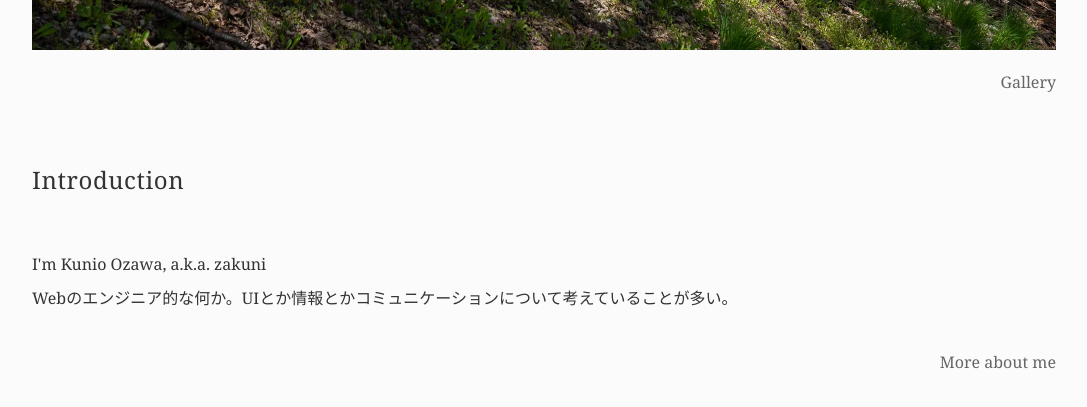
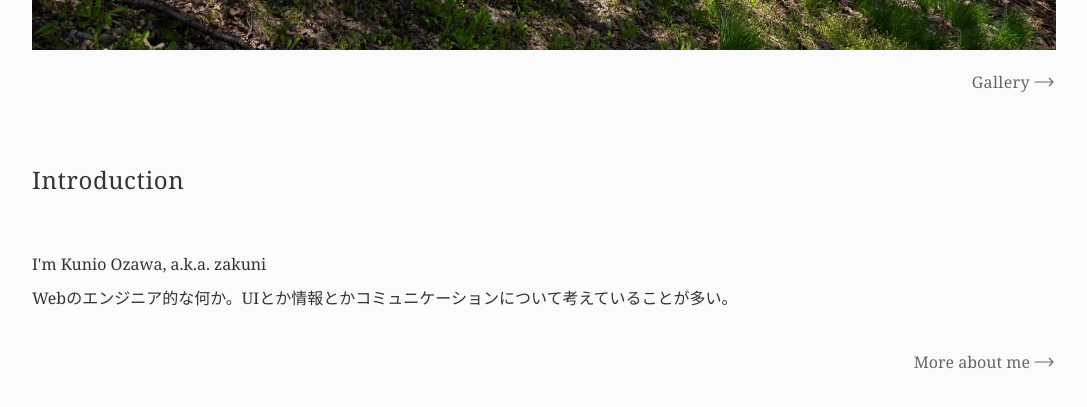
Before and after one commit to zakuni/ozawakun.io, a Next.js app: page / in a window 1280 px wide. Shown: the part 759-1166 px from the top of the page, without its empty margins (96-1183 px from the left). Built offline with nearby package versions, Linux system fonts and the light colour scheme.

Commit message:
use heroicon cursor instead of uikit-icon

```diff
--- a/app/gallery/page.tsx
+++ b/app/gallery/page.tsx
@@ -23,8 +23,13 @@ export default function Page() {
               <div className='lr_embed' style={{position: 'relative', paddingBottom: '50%', height: 0, overflow: 'hidden'}}>
                 <iframe id='iframe' src='https://lightroom.adobe.com/embed/shares/71663dcf01b0433193bbc0d6f04e04f8/slideshow?background_color=%232D2D2D&color=%23999999' frameBorder='0' style={{width:'100%', height:'100%', position: 'absolute', top:0, left:0}}></iframe>
               </div>
-              <div className="uk-align-right uk-margin-small">
-                <Link href="https://portfolio.ozawakun.io" className='uk-link-text'>Some more photos are available<span uk-icon="arrow-right" className='align-text-bottom'></span></Link>
+              <div className="mt-6">
+                <Link href="https://portfolio.ozawakun.io" className='inline-flex place-items-center uk-align-right uk-margin-small hover:text-gray-400 hover:no-underline transition duration-150'>
+                  Some more photos are available
+                  <svg xmlns="http://www.w3.org/2000/svg" fill="none" viewBox="0 0 24 24" strokeWidth={1.5} stroke="currentColor" className="size-6 stroke-[1.1px] ml-[2px]">
+                    <path strokeLinecap="round" strokeLinejoin="round" d="M17.25 8.25 21 12m0 0-3.75 3.75M21 12H3" />
+                  </svg>
+                </Link>
               </div>
             </div>
           </section>
--- a/app/index-page.tsx
+++ b/app/index-page.tsx
@@ -12,7 +12,12 @@ const IndexPage = () => (
           alt="Cover image"
           priority
         />
-        <Link href="/gallery" className='uk-align-right uk-link-text uk-margin-top'>Gallery<span uk-icon="arrow-right" className='align-text-bottom'></span></Link>
+        <Link href="/gallery" className='inline-flex place-items-center uk-align-right uk-margin-top hover:text-gray-400 hover:no-underline transition duration-150'>
+          <span className='tracking-wide'>Gallery</span>
+          <svg xmlns="http://www.w3.org/2000/svg" fill="none" viewBox="0 0 24 24" strokeWidth={1.5} stroke="currentColor" className="size-6 stroke-[1.1px] ml-[2px]">
+            <path strokeLinecap="round" strokeLinejoin="round" d="M17.25 8.25 21 12m0 0-3.75 3.75M21 12H3" />
+          </svg>
+        </Link>
       </section>
       <section className="uk-section uk-margin-remove-top uk-margin-remove-bottom uk-padding-small-top">
         <div id="about">
@@ -26,7 +31,12 @@ const IndexPage = () => (
             </p>
           </div>
         </div>
-        <Link href="/about" className='uk-align-right uk-link-text'>More about me<span uk-icon="arrow-right" className='align-text-bottom'></span></Link>
+        <Link href="/about" className='inline-flex uk-align-right hover:text-gray-400 hover:no-underline transition duration-150'>
+          More about me
+          <svg xmlns="http://www.w3.org/2000/svg" fill="none" viewBox="0 0 24 24" strokeWidth={1.5} stroke="currentColor" className="size-6 stroke-[1.1px] ml-[2px]">
+            <path strokeLinecap="round" strokeLinejoin="round" d="M17.25 8.25 21 12m0 0-3.75 3.75M21 12H3" />
+          </svg>
+        </Link>
       </section>
     </main>
   </div>
--- a/components/Footer.tsx
+++ b/components/Footer.tsx
@@ -3,7 +3,7 @@ import { FontAwesomeIcon } from "@fortawesome/react-fontawesome";
 
 const Footer = () => (
   <>
-    <footer className="text-center uk-link-muted uk-text-meta mt-36 mb-6">
+    <footer className="text-center uk-link-muted uk-text-meta mt-24 sm:mt-36 mb-6">
       <div className="inline-flex place-items-center gap-x-5 sm:gap-x-8 mb-4">
         <a href="https://bsky.app/profile/zakuni.bsky.social" target="_blank" rel="noopener noreferrer" title="Bluesky">
           <FontAwesomeIcon icon={faBluesky} className="w-5 text-gray-500 hover:text-gray-400 transition duration-150" />
```
